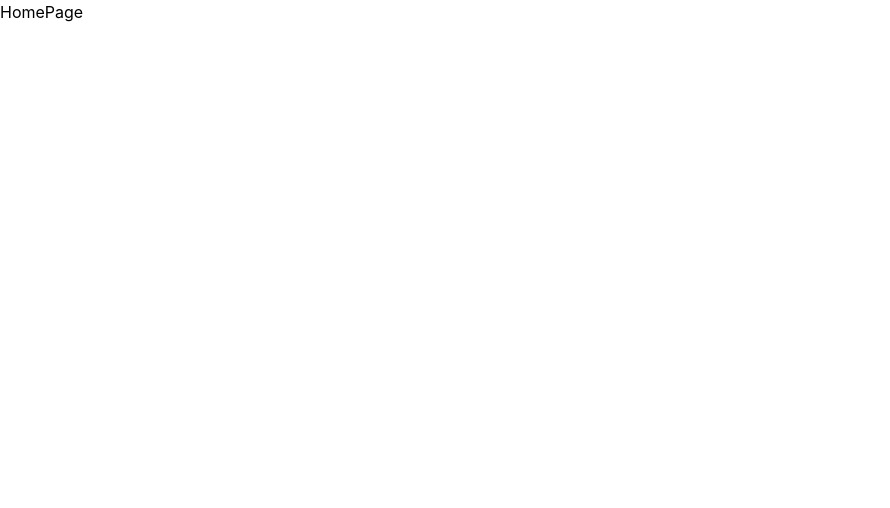
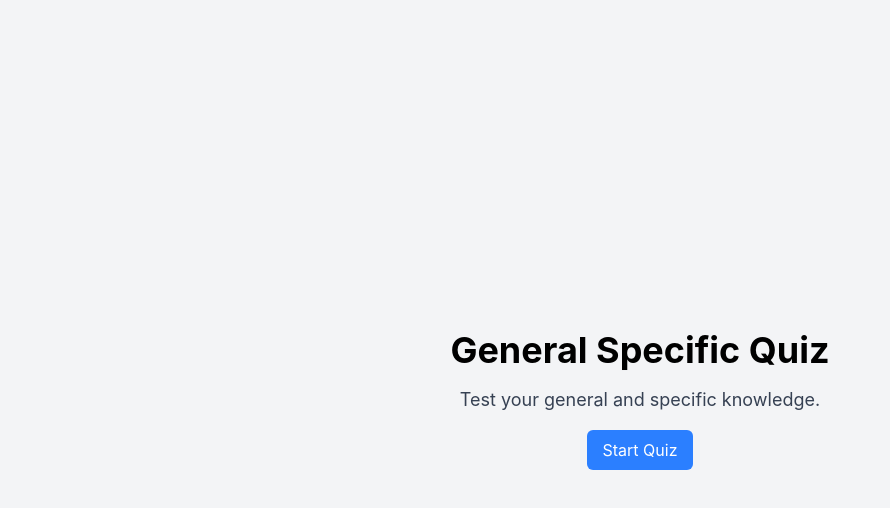
Before and after one commit to AbdulRehman0260/quizer, a React app in the folder frontend/: page / in a window 1280 px wide. Shown: the top 508 px of the page, without its empty margins (0-890 px from the left). Built offline with nearby package versions, Linux system fonts and the light colour scheme; the HTML template or start-up script is replaced by a standard one.

Commit message:
Homepage quiz starting logic

```diff
--- a/frontend/src/pages/HomePage.jsx
+++ b/frontend/src/pages/HomePage.jsx
@@ -1,8 +1,54 @@
 import React from 'react'
+import {useState, useEffect} from 'react'
 
 const HomePage = () => {
+  const [quizButtonClicked, setQuizButtonClicked] = useState(false)
+  const [countdown, setCountdown] = useState(3)
+  const [quizStarted, setQuizStarted] = useState(false)
+
+  useEffect(() => {
+    if (!quizButtonClicked || countdown <= 0) return
+    const timerId = setTimeout(() => {
+      setCountdown(prevCountdown => prevCountdown - 1)
+    }, 1000)
+
+    return () => clearTimeout(timerId)
+  }, [quizButtonClicked, countdown])
+
+  useEffect(() => {
+    if (countdown === 0) {
+      setQuizStarted(true)
+    }
+  }, [countdown])
+
   return (
-    <div>HomePage</div>
+    <div className='flex flex-col items-center justify-center h-screen bg-gray-100'>
+      {quizButtonClicked && !quizStarted ? (
+        <div className='text-center'>
+          <h1 className='text-8xl font-bold mb-4 text-red-700'>{countdown}</h1>
+          {/* Add any additional content or functionality for the quiz here */}
+        </div>
+
+      ) : quizStarted ? (
+        <div className='text-center'>
+          <h1 className='text-4xl font-bold mb-4 text-green-700'>Quiz Started!</h1>
+          {/* Add your quiz component or logic here */}
+        </div>
+      ) : (
+        <>
+          <h1 className='text-4xl font-bold mb-4'>General Specific Quiz</h1>
+          <p className='text-lg text-gray-700'>Test your general and specific knowledge.</p>
+          <div>
+            <button
+              className='mt-4 px-4 py-2 bg-blue-500 text-white rounded-md hover:bg-blue-600 transition duration-300 cursor-pointer'
+              onClick={() => setQuizButtonClicked(true)}
+            >
+              Start Quiz
+            </button>
+          </div>
+        </>
+      )}
+    </div>
   )
 }
 
```
